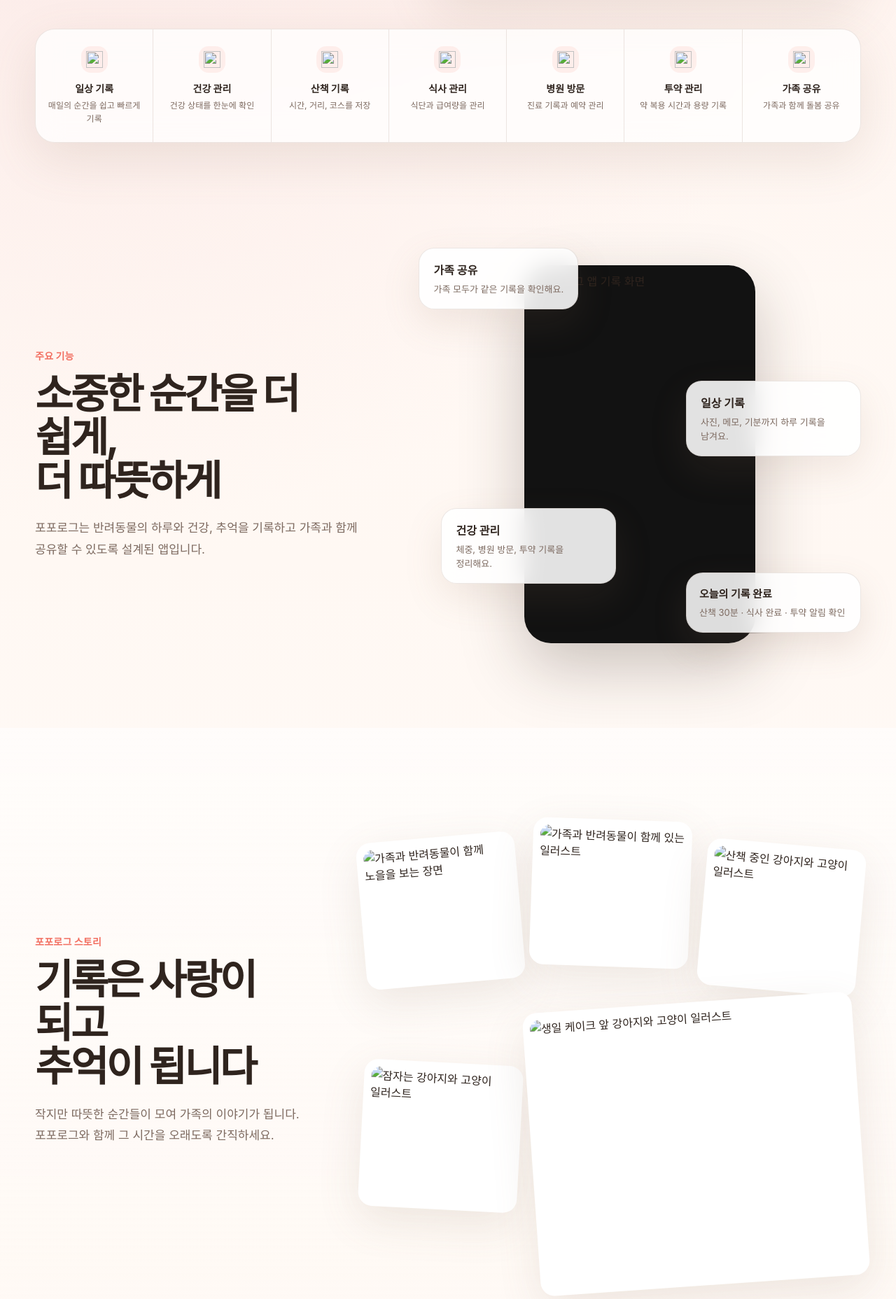
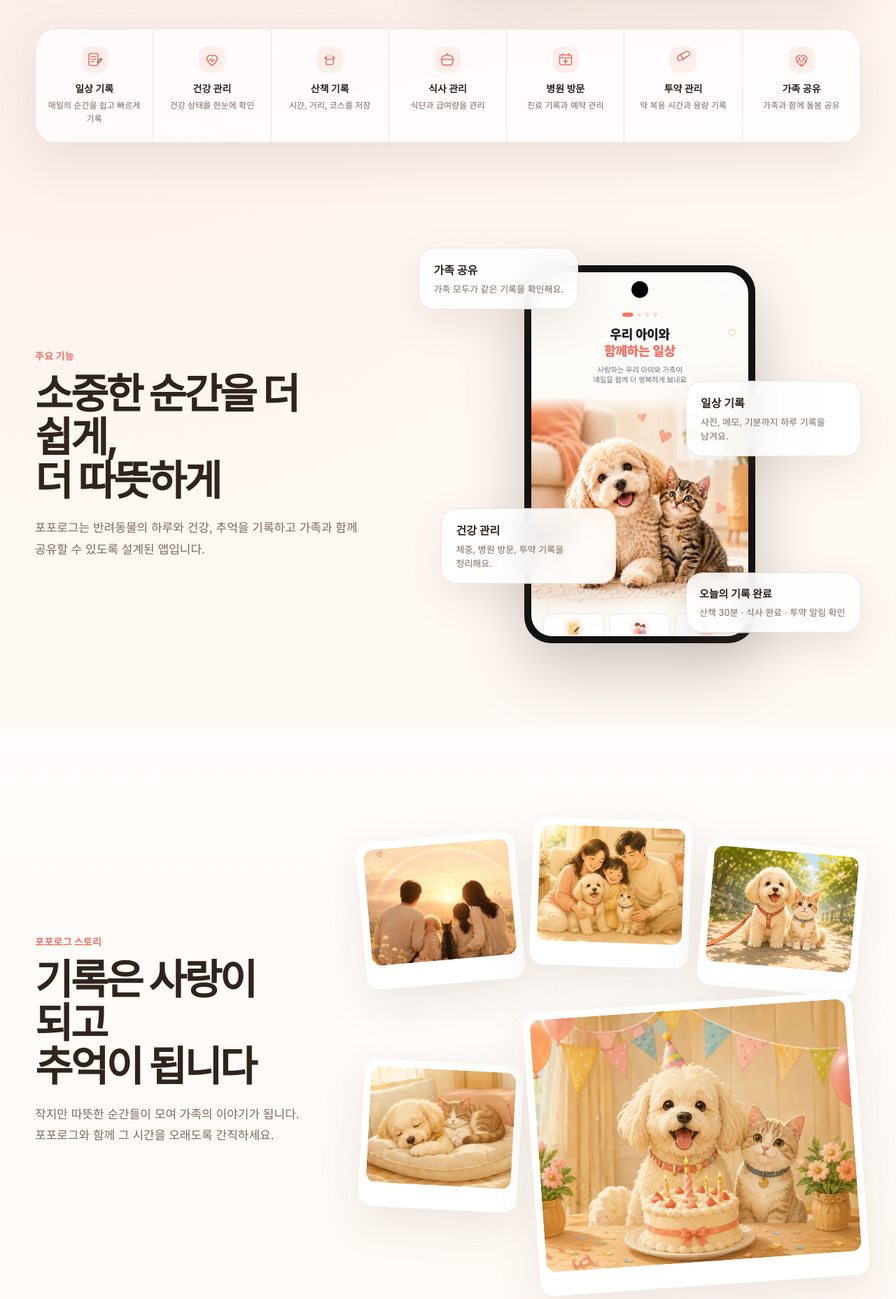
Before and after one commit to hiwhwnsgh/popolog-pages, a plain HTML site: page notices/v0-1-welcome.html in a window 1280 px wide. Shown: the part 714-2570 px from the top of the page at 70% size. Drawn offline with Linux system fonts and the light colour scheme.

Commit message:
v0.1 환영 공지의 이미지 경로를 절대 경로로 보정
notices/ 하위에서는 상대 경로 assets/... 가 /notices/assets/... 로
해석되어 404 가 났다. 모든 src 를 /assets/... 로 변환.

Co-Authored-By: Claude Opus 4.7 <noreply@anthropic.com>

```diff
--- a/notices/v0-1-welcome.html
+++ b/notices/v0-1-welcome.html
@@ -677,7 +677,7 @@
   <header class="nav">
     <div class="container nav-inner">
       <a href="/" aria-label="PopoLog 홈" style="display:inline-flex;align-items:center;">
-        <img src="assets/lg_popo_square.webp" alt="PopoLog" style="width:38px;height:38px;border-radius:8px;object-fit:contain;" />
+        <img src="/assets/lg_popo_square.webp" alt="PopoLog" style="width:38px;height:38px;border-radius:8px;object-fit:contain;" />
       </a>
 
       <nav class="menu" aria-label="주요 메뉴">
@@ -703,19 +703,19 @@
 
           <div class="hero-media" aria-label="강아지와 고양이 이미지">
             <div class="hero-photo">
-              <img src="./assets/pet_cuddle.webp" alt="따뜻한 담요 위의 강아지와 고양이" />
+              <img src="/assets/pet_cuddle.webp" alt="따뜻한 담요 위의 강아지와 고양이" />
             </div>
           </div>
         </div>
 
         <div class="feature-strip" aria-label="핵심 기능 요약">
-          <div class="feature-mini"><div class="icon"><img src="assets/icon-feat-note.svg" alt="" /></div><b>일상 기록</b><p>매일의 순간을 쉽고 빠르게 기록</p></div>
-          <div class="feature-mini"><div class="icon"><img src="assets/icon-feat-health.svg" alt="" /></div><b>건강 관리</b><p>건강 상태를 한눈에 확인</p></div>
-          <div class="feature-mini"><div class="icon"><img src="assets/icon-feat-paw.svg" alt="" /></div><b>산책 기록</b><p>시간, 거리, 코스를 저장</p></div>
-          <div class="feature-mini"><div class="icon"><img src="assets/icon-feat-meal.svg" alt="" /></div><b>식사 관리</b><p>식단과 급여량을 관리</p></div>
-          <div class="feature-mini"><div class="icon"><img src="assets/icon-feat-hospital.svg" alt="" /></div><b>병원 방문</b><p>진료 기록과 예약 관리</p></div>
-          <div class="feature-mini"><div class="icon"><img src="assets/icon-feat-pill.svg" alt="" /></div><b>투약 관리</b><p>약 복용 시간과 용량 기록</p></div>
-          <div class="feature-mini"><div class="icon"><img src="assets/icon-feat-family.svg" alt="" /></div><b>가족 공유</b><p>가족과 함께 돌봄 공유</p></div>
+          <div class="feature-mini"><div class="icon"><img src="/assets/icon-feat-note.svg" alt="" /></div><b>일상 기록</b><p>매일의 순간을 쉽고 빠르게 기록</p></div>
+          <div class="feature-mini"><div class="icon"><img src="/assets/icon-feat-health.svg" alt="" /></div><b>건강 관리</b><p>건강 상태를 한눈에 확인</p></div>
+          <div class="feature-mini"><div class="icon"><img src="/assets/icon-feat-paw.svg" alt="" /></div><b>산책 기록</b><p>시간, 거리, 코스를 저장</p></div>
+          <div class="feature-mini"><div class="icon"><img src="/assets/icon-feat-meal.svg" alt="" /></div><b>식사 관리</b><p>식단과 급여량을 관리</p></div>
+          <div class="feature-mini"><div class="icon"><img src="/assets/icon-feat-hospital.svg" alt="" /></div><b>병원 방문</b><p>진료 기록과 예약 관리</p></div>
+          <div class="feature-mini"><div class="icon"><img src="/assets/icon-feat-pill.svg" alt="" /></div><b>투약 관리</b><p>약 복용 시간과 용량 기록</p></div>
+          <div class="feature-mini"><div class="icon"><img src="/assets/icon-feat-family.svg" alt="" /></div><b>가족 공유</b><p>가족과 함께 돌봄 공유</p></div>
         </div>
       </div>
     </section>
@@ -733,7 +733,7 @@
 
         <div class="phone-wrap">
           <div class="phone">
-            <img src="./assets/app_screen.webp" alt="포포로그 앱 기록 화면" />
+            <img src="/assets/app_screen.webp" alt="포포로그 앱 기록 화면" />
           </div>
           <div class="floating-card">
             <strong>오늘의 기록 완료</strong>
@@ -758,11 +758,11 @@
         </div>
 
         <div class="polaroids" aria-label="반려동물 추억 사진">
-          <div class="polaroid"><img src="./assets/hero_family.webp" alt="가족과 반려동물이 함께 노을을 보는 장면" /></div>
-          <div class="polaroid"><img src="./assets/family_illustration.webp" alt="가족과 반려동물이 함께 있는 일러스트" /></div>
-          <div class="polaroid"><img src="./assets/walk_illustration.webp" alt="산책 중인 강아지와 고양이 일러스트" /></div>
-          <div class="polaroid"><img src="./assets/sleep_illustration.webp" alt="잠자는 강아지와 고양이 일러스트" /></div>
-          <div class="polaroid"><img src="./assets/birthday_illustration.webp" alt="생일 케이크 앞 강아지와 고양이 일러스트" /></div>
+          <div class="polaroid"><img src="/assets/hero_family.webp" alt="가족과 반려동물이 함께 노을을 보는 장면" /></div>
+          <div class="polaroid"><img src="/assets/family_illustration.webp" alt="가족과 반려동물이 함께 있는 일러스트" /></div>
+          <div class="polaroid"><img src="/assets/walk_illustration.webp" alt="산책 중인 강아지와 고양이 일러스트" /></div>
+          <div class="polaroid"><img src="/assets/sleep_illustration.webp" alt="잠자는 강아지와 고양이 일러스트" /></div>
+          <div class="polaroid"><img src="/assets/birthday_illustration.webp" alt="생일 케이크 앞 강아지와 고양이 일러스트" /></div>
         </div>
       </div>
     </section>
@@ -781,8 +781,8 @@
           </div>
 
           <div class="phones">
-            <div class="phone-small"><img src="./assets/app_screen2.webp" alt="포포로그 앱 화면 1" /></div>
-            <div class="phone-small"><img src="./assets/app_screen3.webp" alt="포포로그 앱 화면 2" /></div>
+            <div class="phone-small"><img src="/assets/app_screen2.webp" alt="포포로그 앱 화면 1" /></div>
+            <div class="phone-small"><img src="/assets/app_screen3.webp" alt="포포로그 앱 화면 2" /></div>
           </div>
         </div>
 
@@ -790,7 +790,7 @@
           <div class="footer-grid">
             <div>
               <a class="brand" href="#top">
-                <img src="assets/lg_popo_square.webp" alt="PopoLog" style="width:38px;height:38px;border-radius:8px;object-fit:contain;" />
+                <img src="/assets/lg_popo_square.webp" alt="PopoLog" style="width:38px;height:38px;border-radius:8px;object-fit:contain;" />
                 <span>PopoLog<small>준호네소프트웨어</small></span>
               </a>
               <p>반려동물의 일상·건강·추억을 가족과 함께 기록해요.</p>
```
